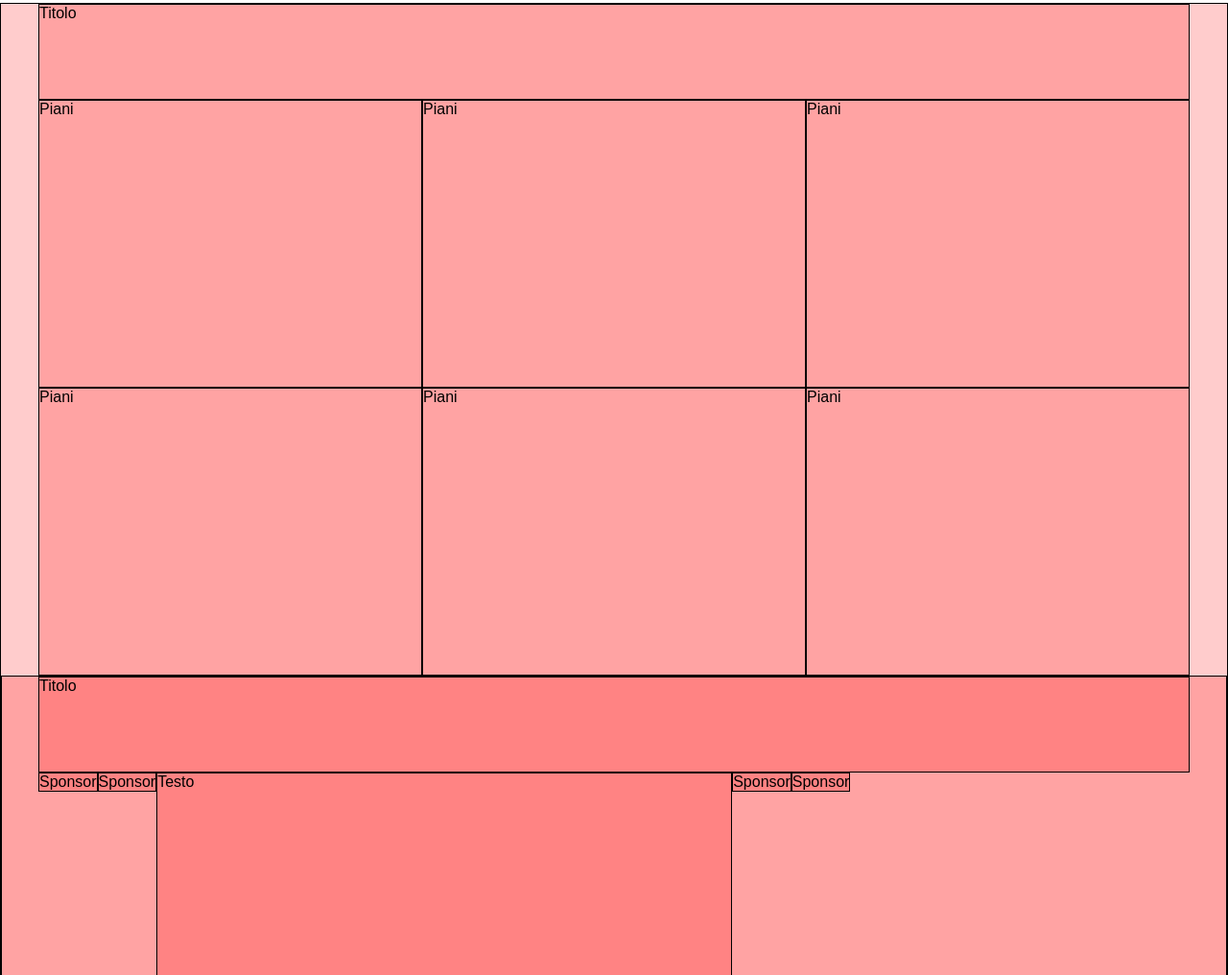
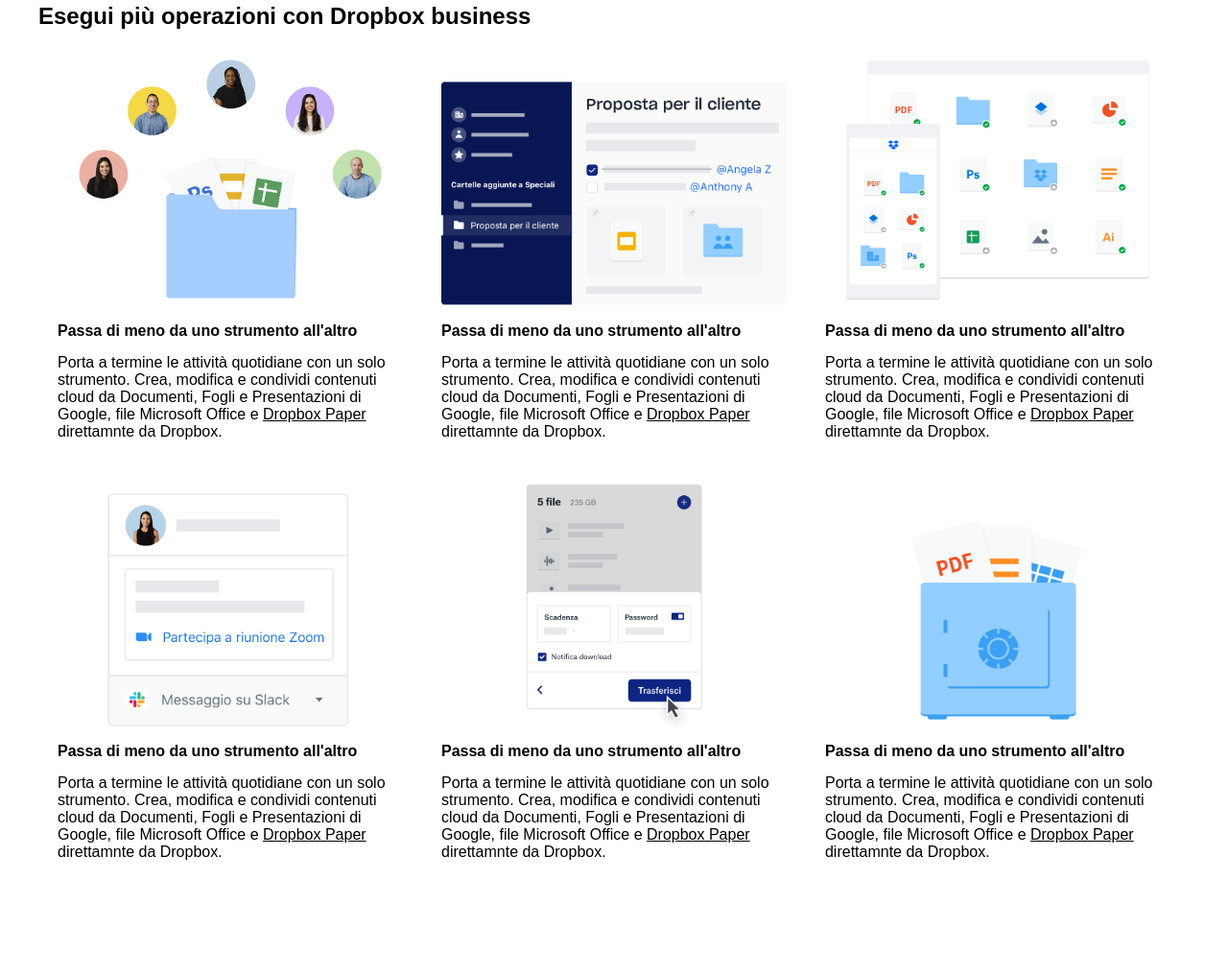
Before and after one commit to gabrieleggiusti/htmlcss-dropbox, a plain HTML site: page index.html in a window 1280 px wide. Shown: the part 1724-2740 px from the top of the page at 96% size. Drawn offline with Linux system fonts and the light colour scheme.

Commit message:
Operazioni con Dropbox

```diff
--- a/css/style.css
+++ b/css/style.css
@@ -133,3 +133,40 @@ span.btn a{
   margin-bottom: 50px;
 }
 /* /DESCRIZIONE DROPBOX  */
+
+/* DROPBOX OPERATION */
+.op-img img{
+  width: 100%;
+  background-position: center;
+  background-size: cover;
+}
+
+.op-txt h4{
+  margin-bottom: 15px;
+}
+
+.drop-paper  {
+  text-decoration: underline;
+  color: black;
+}
+
+.drop-op .op-col{
+  margin: 10px 20px;
+  width: calc((100% - 120px) / 3);
+}
+
+.drop-op {
+  margin-bottom: 130px;
+}
+
+.drop-team h2 {
+  font-size: 2rem;
+  margin-bottom: 30px;
+}
+
+.drop-team a {
+  text-decoration: underline;
+  color: #0050FF;
+  font-size: 13px;
+}
+/* /DROPBOX OPERATION */
--- a/index.html
+++ b/index.html
@@ -120,21 +120,73 @@
   <!-- /DESCRIZIONE DROPBOX -->
 
   <!-- OPERAZIONI DROPBOX -->
-  <section id="operazioni" class=" debug">
-    <div class="container">
-      <div class="debug h100">Titolo</div>
-      <div class="clearfix">
-        <div class=" float-left debug h300 w3col">Piani</div>
-        <div class=" float-left debug h300 w3col">Piani</div>
-        <div class=" float-left debug h300 w3col">Piani</div>
+  <div class="container">
+    <h2>Esegui più operazioni con Dropbox business</h2>
+    <div class="clearfix drop-op">
+
+      <div class="float-left op-col">
+        <div class="op-img">
+          <img src="img/business-feature-switching-tools.png" alt="operation tools">
+        </div>
+        <div class="op-txt">
+          <h4>Passa di meno da uno strumento all'altro</h4>
+          <p>Porta a termine le attività quotidiane con un solo strumento. Crea, modifica e condividi contenuti cloud da Documenti, Fogli e Presentazioni di Google, file Microsoft Office e <a href="#" class="drop-paper">Dropbox Paper</a>  direttamnte da Dropbox.</p>
+        </div>
       </div>
-      <div class="clearfix">
-        <div class=" float-left debug h300 w3col">Piani</div>
-        <div class=" float-left debug h300 w3col">Piani</div>
-        <div class=" float-left debug h300 w3col">Piani</div>
+
+      <div class="float-left op-col">
+        <div class="op-img">
+          <img src="img/business-feature-coordinate-it.png" alt="Operation coordinate">
+        </div>
+        <div class="op-txt">
+          <h4>Passa di meno da uno strumento all'altro</h4>
+          <p>Porta a termine le attività quotidiane con un solo strumento. Crea, modifica e condividi contenuti cloud da Documenti, Fogli e Presentazioni di Google, file Microsoft Office e <a href="#" class="drop-paper">Dropbox Paper</a>  direttamnte da Dropbox.</p>
+        </div>
       </div>
+
+      <div class="float-left op-col">
+        <div class="op-img">
+          <img src="img/business-feature-multi-device.png" alt="Operation multy device">
+        </div>
+        <div class="op-txt">
+          <h4>Passa di meno da uno strumento all'altro</h4>
+          <p>Porta a termine le attività quotidiane con un solo strumento. Crea, modifica e condividi contenuti cloud da Documenti, Fogli e Presentazioni di Google, file Microsoft Office e <a href="#" class="drop-paper">Dropbox Paper</a>  direttamnte da Dropbox.</p>
+        </div>
+      </div>
+
+      <div class="float-left op-col">
+        <div class="op-img">
+          <img src="img/business-feature-integrations-it.png" alt="Operation integration">
+        </div>
+        <div class="op-txt">
+          <h4>Passa di meno da uno strumento all'altro</h4>
+          <p>Porta a termine le attività quotidiane con un solo strumento. Crea, modifica e condividi contenuti cloud da Documenti, Fogli e Presentazioni di Google, file Microsoft Office e <a href="#" class="drop-paper">Dropbox Paper</a>  direttamnte da Dropbox.</p>
+        </div>
+      </div>
+
+      <div class="float-left op-col">
+        <div class="op-img">
+          <img src="img/business-feature-send-files-it.png" alt="Operation send-files">
+        </div>
+        <div class="op-txt">
+          <h4>Passa di meno da uno strumento all'altro</h4>
+          <p>Porta a termine le attività quotidiane con un solo strumento. Crea, modifica e condividi contenuti cloud da Documenti, Fogli e Presentazioni di Google, file Microsoft Office e <a href="#" class="drop-paper">Dropbox Paper</a>  direttamnte da Dropbox.</p>
+        </div>
+      </div>
+
+      <div class="float-left op-col">
+        <div class="op-img">
+          <img src="img/business-feature-security.png" alt="Operation security">
+        </div>
+        <div class="op-txt">
+          <h4>Passa di meno da uno strumento all'altro</h4>
+          <p>Porta a termine le attività quotidiane con un solo strumento. Crea, modifica e condividi contenuti cloud da Documenti, Fogli e Presentazioni di Google, file Microsoft Office e <a href="#" class="drop-paper">Dropbox Paper</a>  direttamnte da Dropbox.</p>
+        </div>
+      </div>
+
     </div>
-    <!-- /OPERAZIONI DROPBOX -->
+  </div>
+  <!-- /OPERAZIONI DROPBOX -->
 
 
 
```
